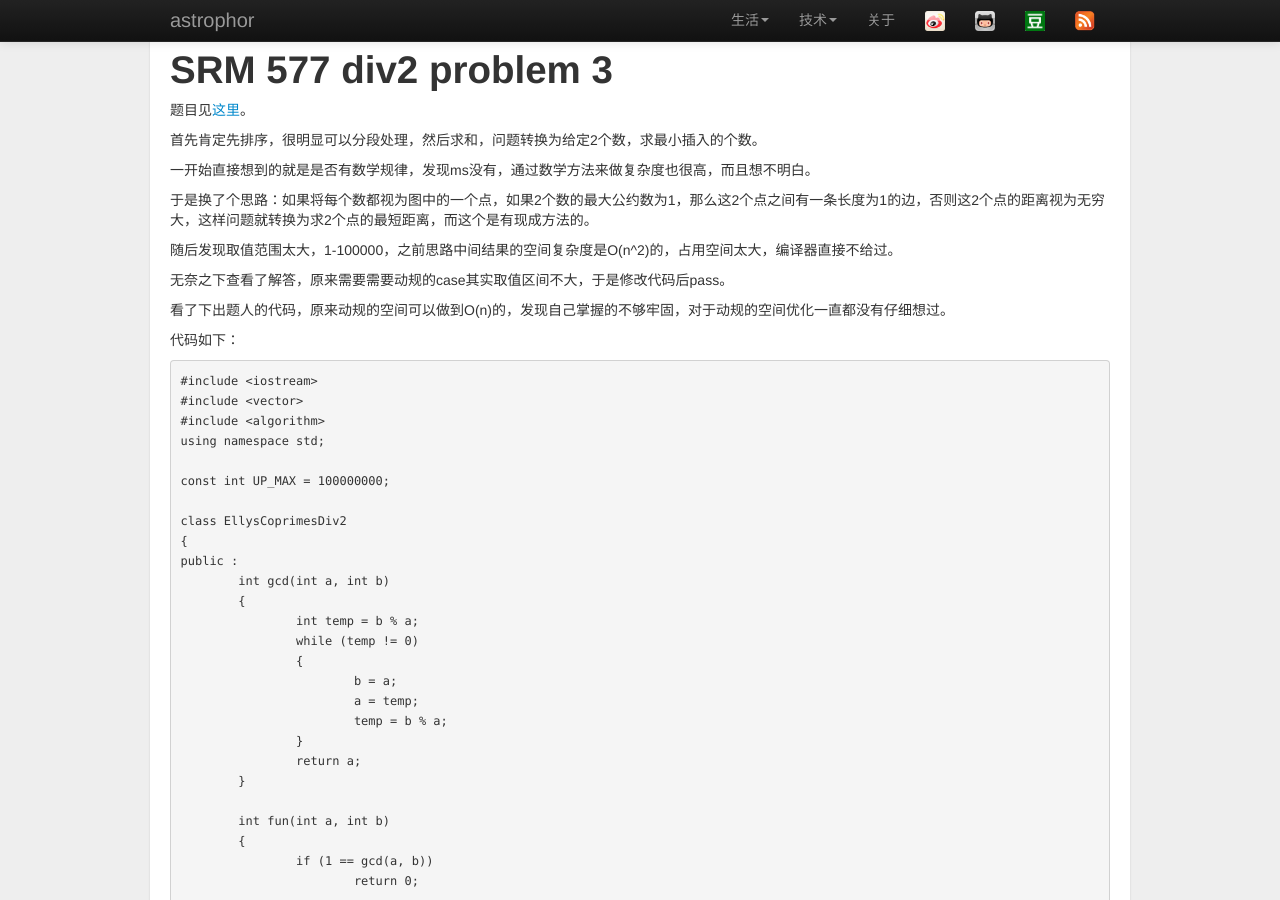
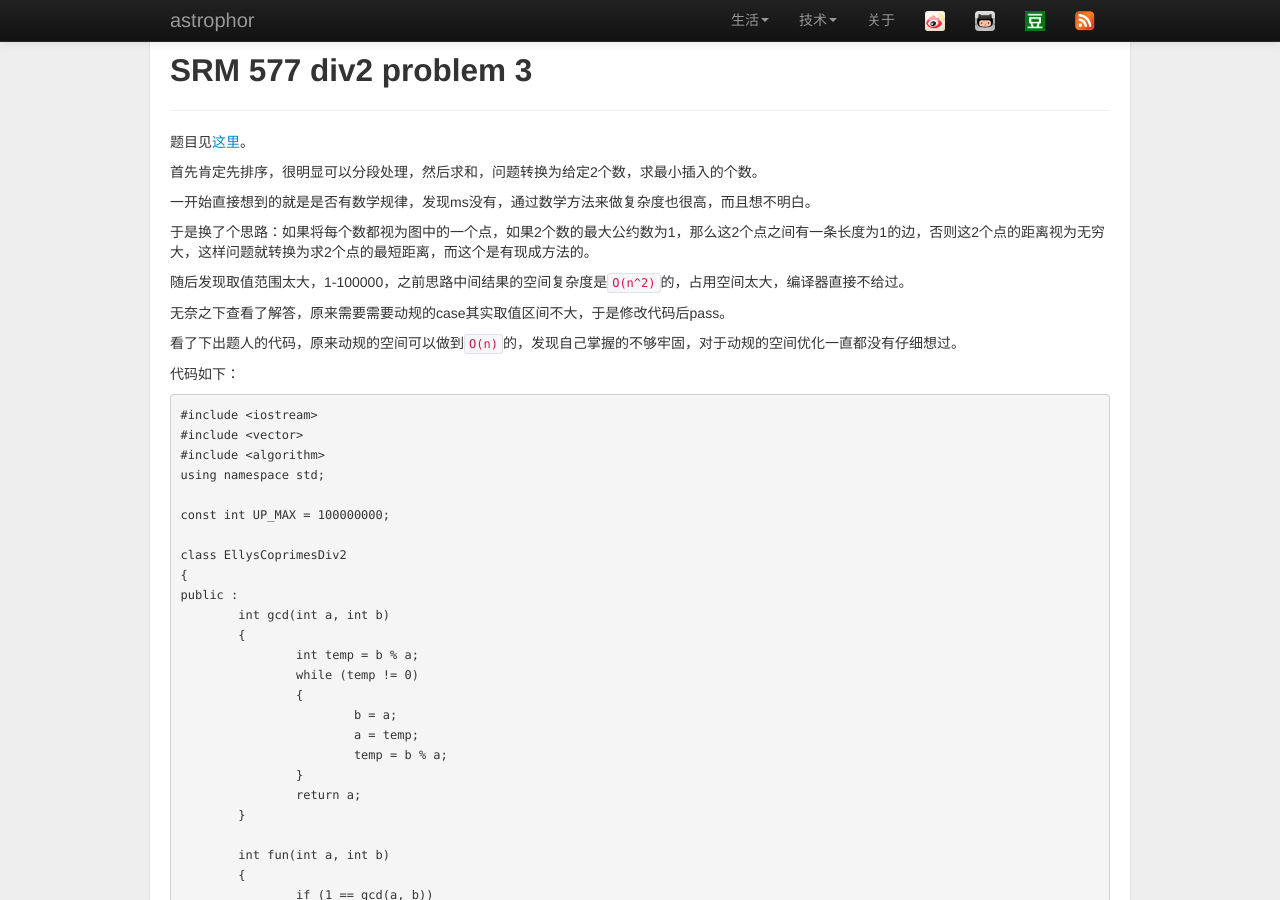
Before and after one commit to astrophor/astrophor.github.io, a Jekyll site: the page built from _posts/2013-05-18-SRM_577_div2_three.md, in a window 1280 px wide and 900 px high. Built offline with Jekyll 4.4.1, drawn with Linux system fonts in a browser that asks for light colours; Markdown is read by kramdown in place of the engine named in the settings.

Commit message:
mod title

```diff
--- /dev/null
+++ b/_includes/post.html
@@ -0,0 +1,6 @@
+
+<h2> {{ page.title }} </h2>
+
+<hr />
+
+{{ content }}
--- a/_layouts/post.html
+++ b/_layouts/post.html
@@ -2,4 +2,4 @@
 layout: default
 ---
 
-{{ content }}
+{% include post.html %}
--- a/_posts/2013-05-18-SRM_577_div2_three.md
+++ b/_posts/2013-05-18-SRM_577_div2_three.md
@@ -15,11 +12,11 @@ SRM 577 div2 problem 3
 
 于是换了个思路：如果将每个数都视为图中的一个点，如果2个数的最大公约数为1，那么这2个点之间有一条长度为1的边，否则这2个点的距离视为无穷大，这样问题就转换为求2个点的最短距离，而这个是有现成方法的。
 
-随后发现取值范围太大，1-100000，之前思路中间结果的空间复杂度是O(n^2)的，占用空间太大，编译器直接不给过。
+随后发现取值范围太大，1-100000，之前思路中间结果的空间复杂度是`O(n^2)`的，占用空间太大，编译器直接不给过。
 
 无奈之下查看了解答，原来需要需要动规的case其实取值区间不大，于是修改代码后pass。
 
-看了下出题人的代码，原来动规的空间可以做到O(n)的，发现自己掌握的不够牢固，对于动规的空间优化一直都没有仔细想过。
+看了下出题人的代码，原来动规的空间可以做到`O(n)`的，发现自己掌握的不够牢固，对于动规的空间优化一直都没有仔细想过。
 
 代码如下：
 
```
Also changed, not shown: other parts of _posts/2013-05-18-SRM_577_div2_three.md (+1 -4 lines), _posts/2013-05-13-SRM_577_div2_one.md (+2 -5 lines), _posts/2013-05-13-hello_world.md (+1 -5 lines).
